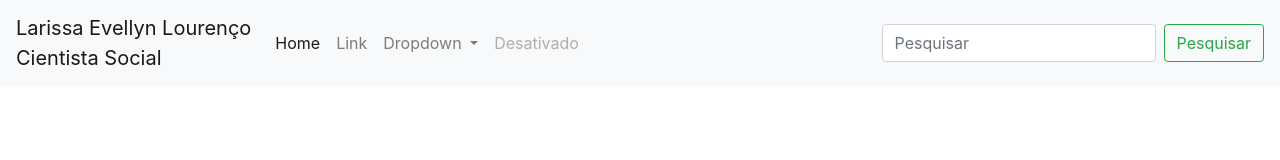
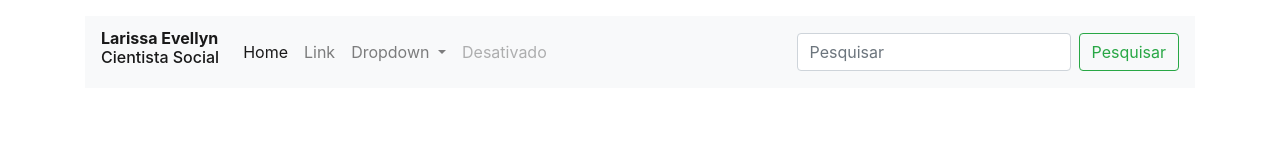
Before and after one commit to larissaevellyn/larissaevellyn.github.io, a plain HTML site: page index.html in a window 1280 px wide. Drawn offline with nearby package versions, Linux system fonts and the light colour scheme.

Commit message:
Update index.html

```diff
--- a/index.html
+++ b/index.html
@@ -8,12 +8,13 @@
     <!-- Bootstrap CSS -->
     <link rel="stylesheet" href="https://stackpath.bootstrapcdn.com/bootstrap/4.1.3/css/bootstrap.min.css" integrity="sha384-MCw98/SFnGE8fJT3GXwEOngsV7Zt27NXFoaoApmYm81iuXoPkFOJwJ8ERdknLPMO" crossorigin="anonymous">
 
-    <title>Página Pessoal de Larissa Evellyn</title>
+    <title>Larissa Evellyn</title>
   </head>
   <body>
     <!-- Início Barra de Navegação-->
-    <nav class="navbar navbar-expand-lg navbar-light bg-light">
-        <a class="navbar-brand" href="#">Larissa Evellyn Lourenço <br> Cientista Social</a>
+    <nav class="container">
+        <nav class="navbar navbar-expand-lg navbar-light bg-light mt-3">
+            <a class="navbar-brand" href="#"><h6><b>Larissa Evellyn</b> <br> Cientista Social</h6></a>
             <button class="navbar-toggler" type="button" data-toggle="collapse" data-target="#conteudoNavbarSuportado" aria-controls="conteudoNavbarSuportado" aria-expanded="false" aria-label="Alterna navegação">
                 <span class="navbar-toggler-icon"></span>
             </button>
@@ -47,6 +48,8 @@
                 </form>
             </div>
         </nav>
+    </nav>
+
       <!--Fim Barra de Navegação-->
 
 
```
Lines whose indentation alone changed are shown as unchanged.
